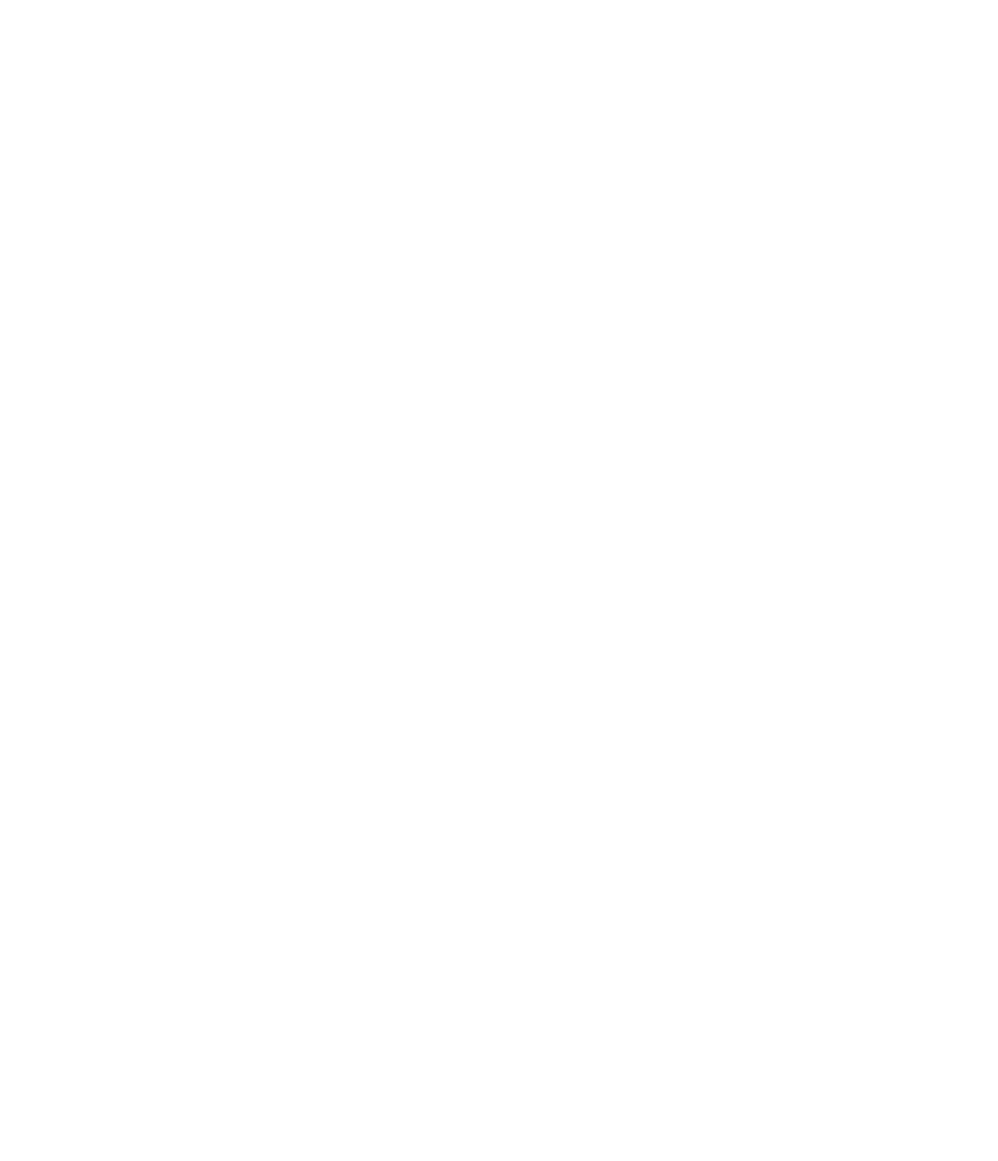
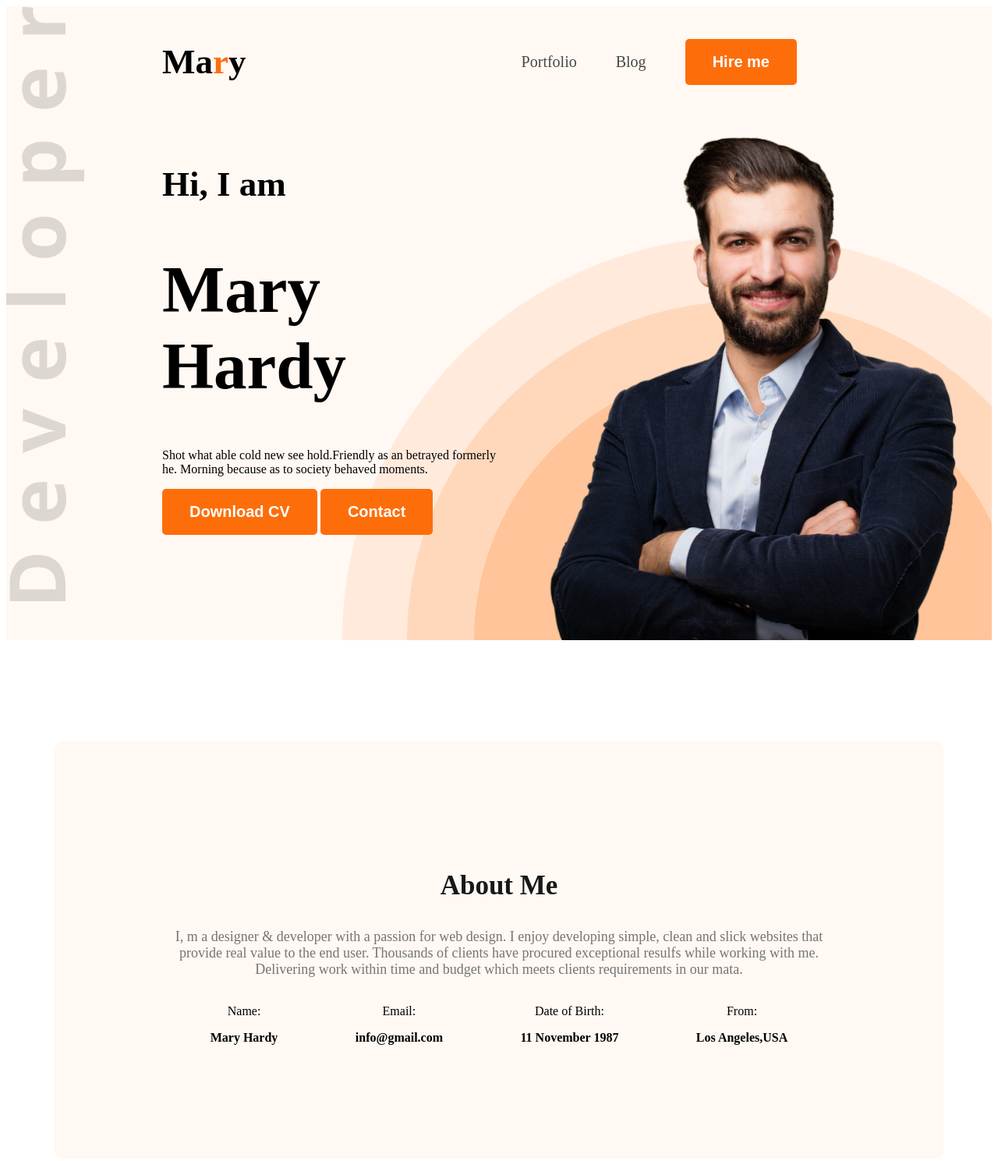
Before and after one commit to lsulta2/web-dev-portfolio, a plain HTML site: page index.html in a window 1280 px wide. Shown: the top 1489 px of the page at 78% size. Before the commit the page ends 800 px from the top, so only its background shows below. Drawn offline with Linux system fonts and the light colour scheme.

Commit message:
about section added

```diff
--- a/index.html
+++ b/index.html
@@ -4,16 +4,94 @@
     <meta charset="UTF-8">
     <meta name="viewport" content="width=device-width, initial-scale=1.0">
     <title>Web Developer Portfolio</title>
+    <link rel="stylesheet" href="styles/portfolio.css">
 </head>
-<body>
-    <header>
+<body class=".open-sans-normal">
+    <header class="header sec-bg">
+        <nav>
+            <h3 class="nav-title">Ma<span class="text-primary">r</span>y</h3>
+            <ul>
+                <li><a class="dark-2" href="">Portfolio</a></li>
+                <li><a class="dark-2" href="">Blog</a></li>
+                <li><a href=""><button class="btn-primary">Hire me</button></a></li>
+            </ul>
+        </nav>
+
+        <div class="banner">
+            <div class="banner-content">
+                <h4 class="banner-greetings" dark-2>Hi, I am</h4>
+                <h1 class="banner-title">Mary Hardy</h1>
+                <p class="banner-description">Shot what able cold new see hold.Friendly as an betrayed formerly he. Morning because as to society behaved moments.</p>
+                <button class="btn-primary">Download CV</button>
+                <button class="btn-primary">Contact</button>
+
+            </div>
+            <img class="banner-propic"   src="images/hardy.png" alt="hardy">
+        </div>
 
     </header>
     <main>
+        <section class="about sec-bg">
+            <h3 class="section-title">About Me</h3>
+            <p class="section-discription">
+                I, m a designer & developer with a passion for web design. I enjoy developing simple, clean and slick websites that provide real value to the end user. Thousands of clients have procured exceptional resulfs while working with me. Delivering work within time and budget which meets clients requirements in our mata.
+            </p>
+            <div class="about-items">
+                <div class="about-item">
+                    <p class="item-tittle">Name:</p>
+                    <p class="item-description">Mary Hardy</p>
+                </div>
+                <div class="about-item">
+                    <p class="item-tittle">Email:</p>
+                    <p class="item-description">info@gmail.com</p>
+                </div>
+                <div class="about-item">
+                    <p class="item-tittle">Date of Birth:</p>
+                    <p class="item-description">11 November 1987</p>
+                </div>
+                <div class="about-item">
+                    <p class="item-tittle">From:</p>
+                    <p class="item-description">Los Angeles,USA</p>
+                </div>
+            </div>
+        </section>
+
+        <section class="skills">
+            <h3 class="section-title text-center">What I do</h3>
+            <p class="section-discription text-center">I have more than 10 years experience building software for clients all over the world. Below is a quick overview of my main technical skill sets and technologies i use. Want to find out more about my experience? Check out my online resume and project portfolio.</p>
+
+            <div class="skill-con">
+                <div class="skill">
+                    <img src="images/icons/js.png" alt="js">
+                    <h4 class="skill-tittle">Vanilla JavaScript</h4>
+                    <p class="skill-dis">List skill/technologies here. You can change the icon above to any of the 1500+ FontAwesome 5 free icons available. Aenean commodo ligula eget dolor.</p>
+                </div>
+                <div class="skill">
+                    <img src="images/icons/react.png" alt="react">
+                    <h4 class="skill-tittle">React</h4>
+                    <p class="skill-dis">List skill/technologies here. You can change the icon above to any of the 1500+ FontAwesome 5 free icons available. Aenean commodo ligula eget dolor.</p>
+                </div>
+                <div class="skill">
+                    <img src="images/icons/nodejs.png" alt="node">
+                    <h4 class="skill-tittle">Node.JS</h4>
+                    <p class="skill-dis">List skill/technologies here. You can change the icon above to any of the 1500+ FontAwesome 5 free icons available. Aenean commodo ligula eget dolor.</p>
+                </div>
+                <div class="skill">
+                    <img src="images/icons/mongo.png" alt="mongo">
+                    <h4 class="skill-tittle">MongoDB</h4>
+                    <p class="skill-dis">List skill/technologies here. You can change the icon above to any of the 1500+ FontAwesome 5 free icons available. Aenean commodo ligula eget dolor.</p>
+                </div>
+            </div>
+
+
+        </section>
 
     </main>
-    <footer>
 
-    </footer>
+<footer>
+
+</footer>
+
 </body>
+
 </html>
--- /dev/null
+++ b/styles/portfolio.css
@@ -0,0 +1,154 @@
+@import url('https://fonts.googleapis.com/css2?family=Open+Sans:ital,wght@0,300..800;1,300..800&display=swap');
+
+
+.open-sans-normal {
+    font-family: "Open Sans", serif;
+    font-optical-sizing: auto;
+    font-style: normal;
+    font-variation-settings:
+      "wdth" 100;
+  }
+
+  .header{
+    background-image: url('../images/developer.png'),url('../images/header_bg.png');
+    background-repeat: no-repeat;
+    background-position: top left, bottom right;
+  }
+
+  /* shared style */
+.text-primary{
+    color:#FD6E0A;
+}
+
+.dark-2{
+    color:#474747;
+}
+
+.btn-primary{
+    background-color: #FD6E0A;
+    color: white;
+    font-weight: bold;
+    font-size: 20px;
+    padding: 18px 35px;
+    border-radius: 5px;
+    border: none;
+
+
+
+}
+
+.section-title{
+    font-weight: bold;
+    font-size: 35px;
+    color: #181818;
+}
+
+.section-discription{
+    font-size: 18px;
+    color: #757575;
+}
+
+.sec-bg{
+    background-color: #FFF8F3;
+}
+
+.text-center{
+    text-align: center;
+}
+
+/* nav styles */
+
+nav{
+    display: flex;
+    align-items: center;
+    justify-content: space-between;
+    margin: 0px 200px;
+}
+
+nav ul{
+
+    display: flex;
+    align-items: center;
+
+}
+
+.nav-title{
+
+    font-weight: 800;
+    font-size: 45px;
+
+}
+
+nav ul li{
+    list-style: none;
+    margin-right: 50px;
+}
+nav li a{
+    text-decoration: none;
+    font-size: 20px;
+}
+
+/* banner */
+
+.banner{
+    display: flex;
+    justify-content: space-between;
+    margin: 0px 35px 0px 200px;
+}
+
+.banner-content{
+    max-width: 580px;
+}
+
+.banner-greetings{
+    font-size: 45px;
+    font-weight: 600;
+}
+
+.banner-title{
+    font-size: 85px;
+    font-weight: bold;
+}
+
+.banner-propic{
+    width: 580px;
+}
+
+/* about */
+main{
+    margin: 0 auto;
+    max-width: 1140px;
+
+}
+
+main section{
+    margin-top: 130px;
+    margin-bottom: 130px;
+
+}
+.about{
+    border-radius: 10px;
+    padding: 130px 150px;
+    text-align: center;
+
+
+}
+
+.item-description{
+    font-weight: 600;
+}
+.about-items{
+    display: flex;
+    justify-content: space-around;
+}
+
+.skill-con{
+    display: flex;
+    gap: 24px;
+}
+
+.skill{
+    padding: 24px;
+    box-shadow: 0px 6px 50px 0px rgba(0, 0, 0, 0.06);
+    border-radius: 5px;
+}
```
